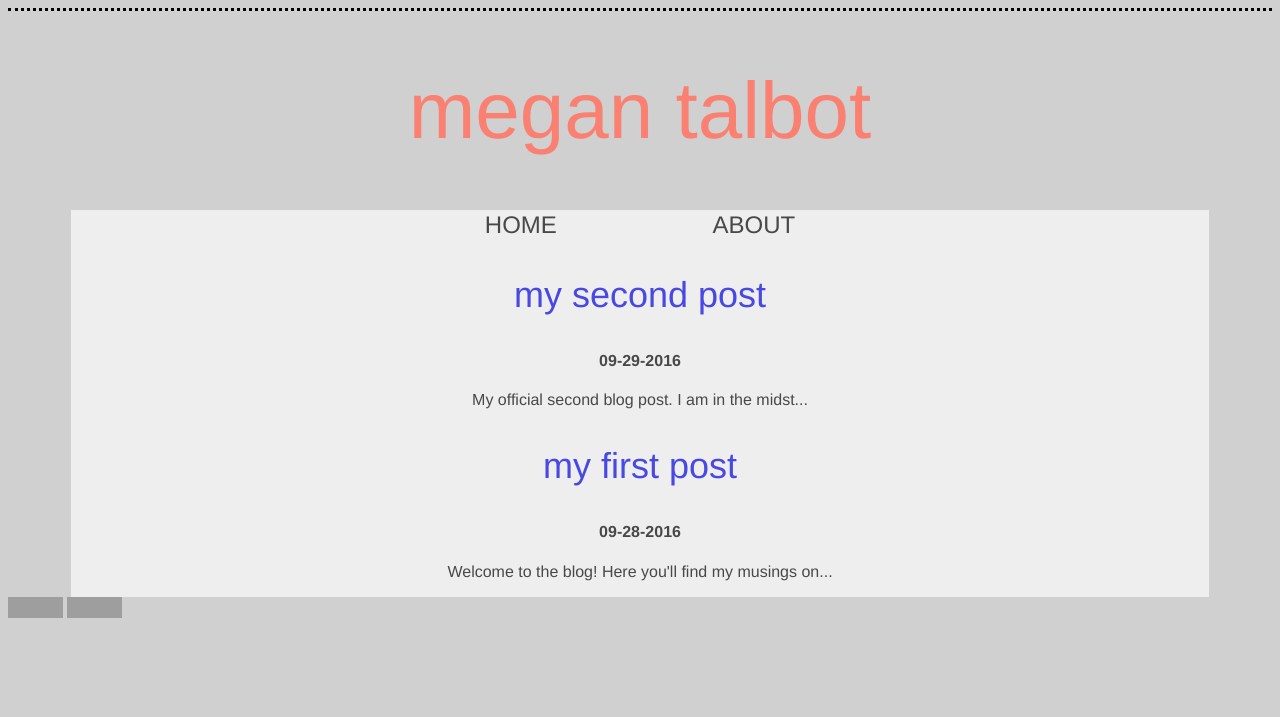
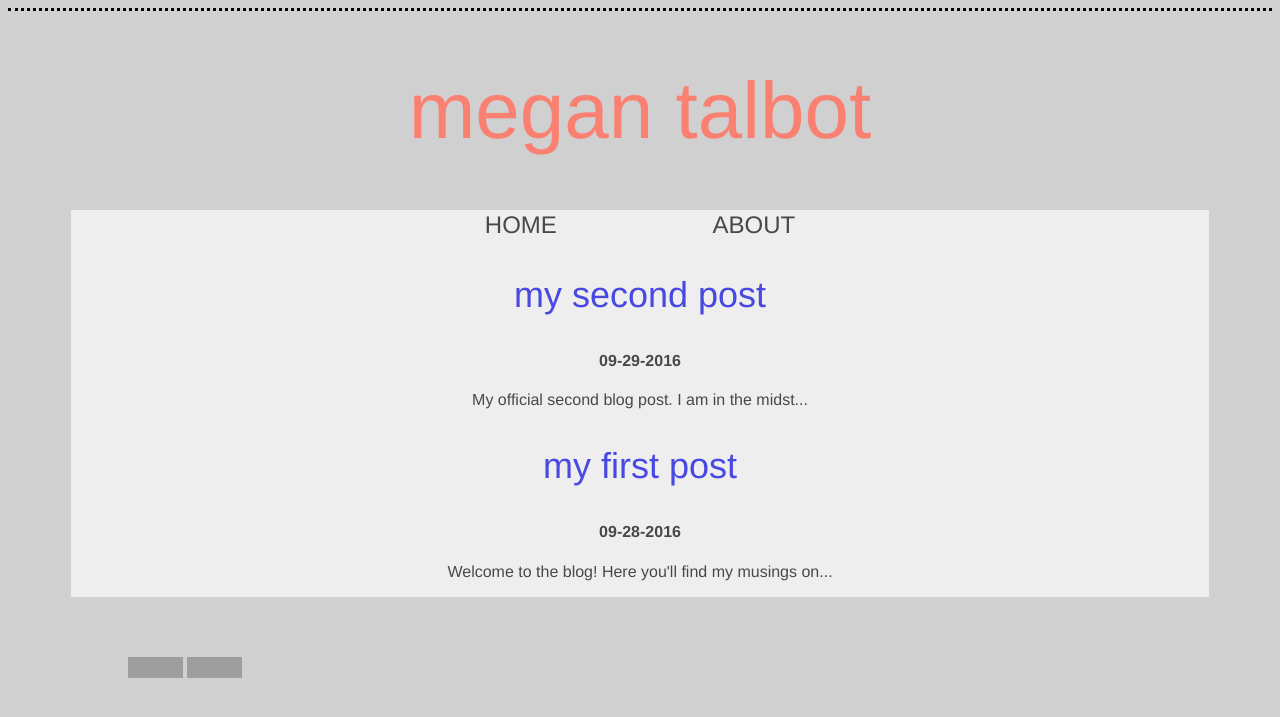
Before and after one commit to meganft/meganft.github.io, a Jekyll site: the page built from index.html, in a window 1280 px wide. Shown: the top 717 px of the page. Built offline with Jekyll 4.4.1, drawn with Linux system fonts in a browser that asks for light colours; grey boxes are pictures that could not be loaded.

```diff
--- a/css/styles.css
+++ b/css/styles.css
@@ -63,6 +63,7 @@
   align: right;
   position: absolute;
   margin: auto;
+  padding: 60px 120px
 }
 
 #about-text {
```
